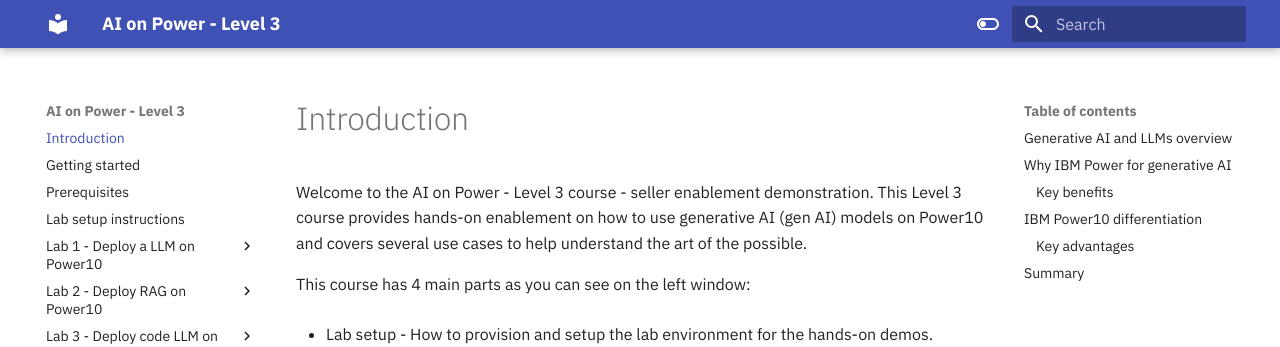
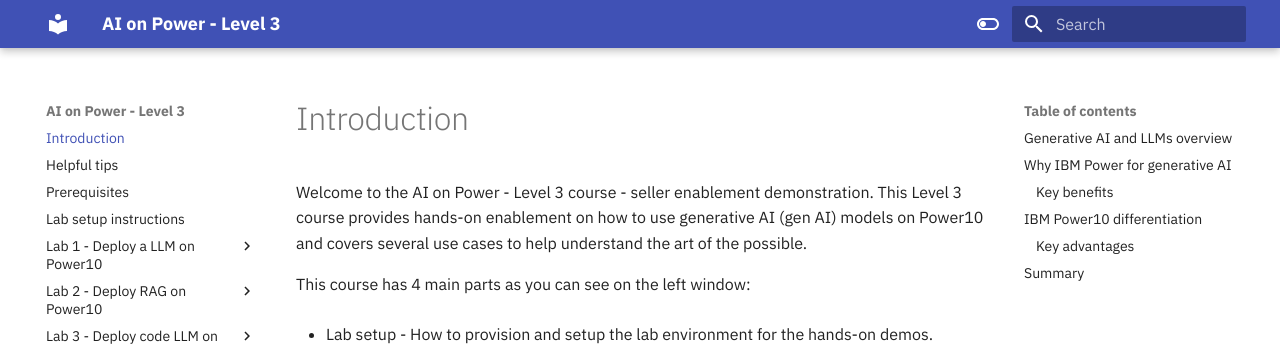
Before and after one commit to IBM/AI-on-Power-Level3, an MkDocs documentation site: the page built from docs/index.md, in a window 1280 px wide. Shown: the top 347 px of the page. Built offline with MkDocs 1.6.1 and Material for MkDocs 9.7.7, drawn with Linux system fonts in a browser that asks for light colours.

Commit message:
rename getting started to helpful tips

```diff
--- a/mkdocs.yml
+++ b/mkdocs.yml
@@ -78,7 +78,7 @@
 
 nav:
   - Introduction: 'index.md'
-  - Getting started: helpful-tips.md
+  - Helpful tips: helpful-tips.md
   - Prerequisites: 'pre-req.md'
   - Lab setup instructions: 'lab-setup.md'
   - Lab 1 - Deploy a LLM on Power10:
```
